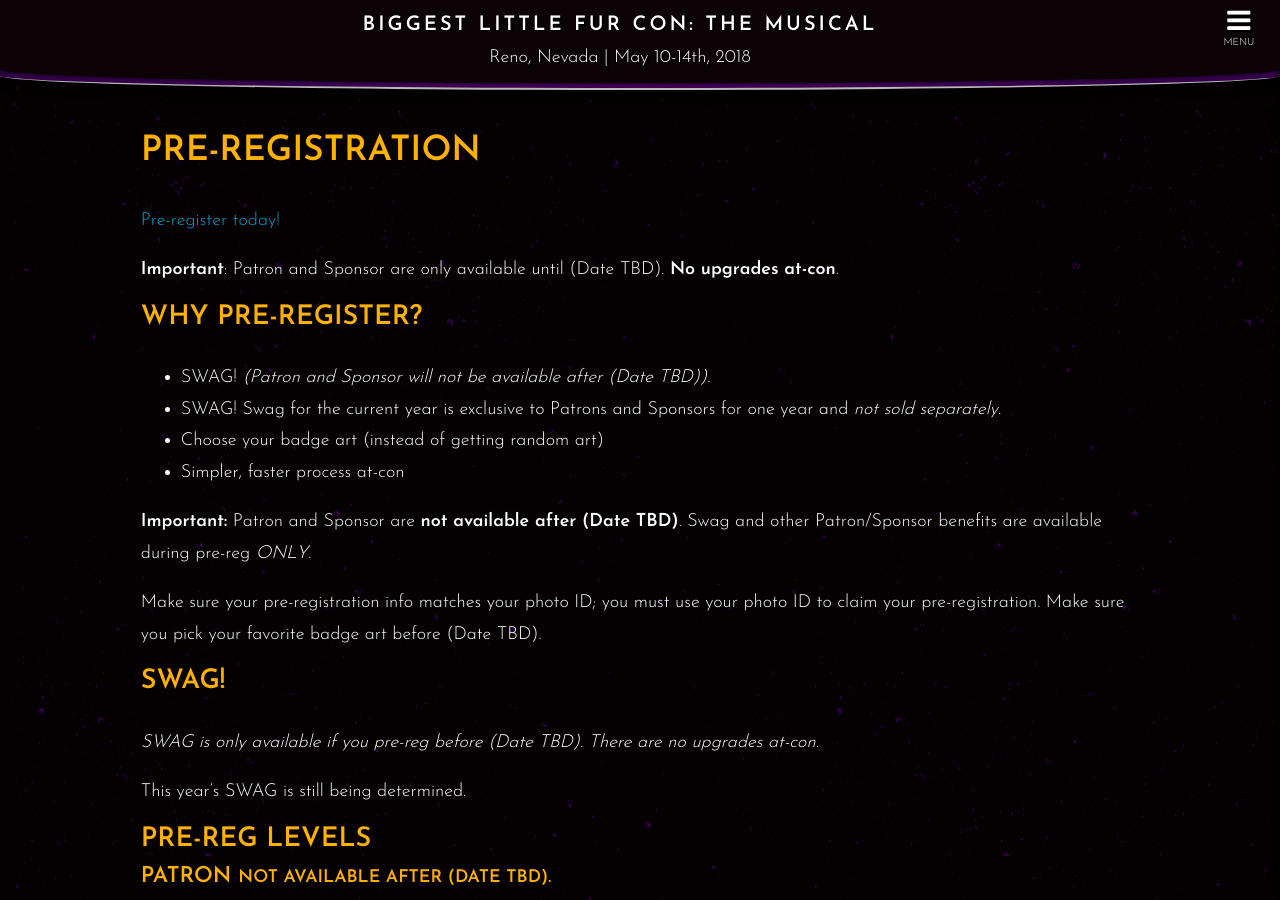
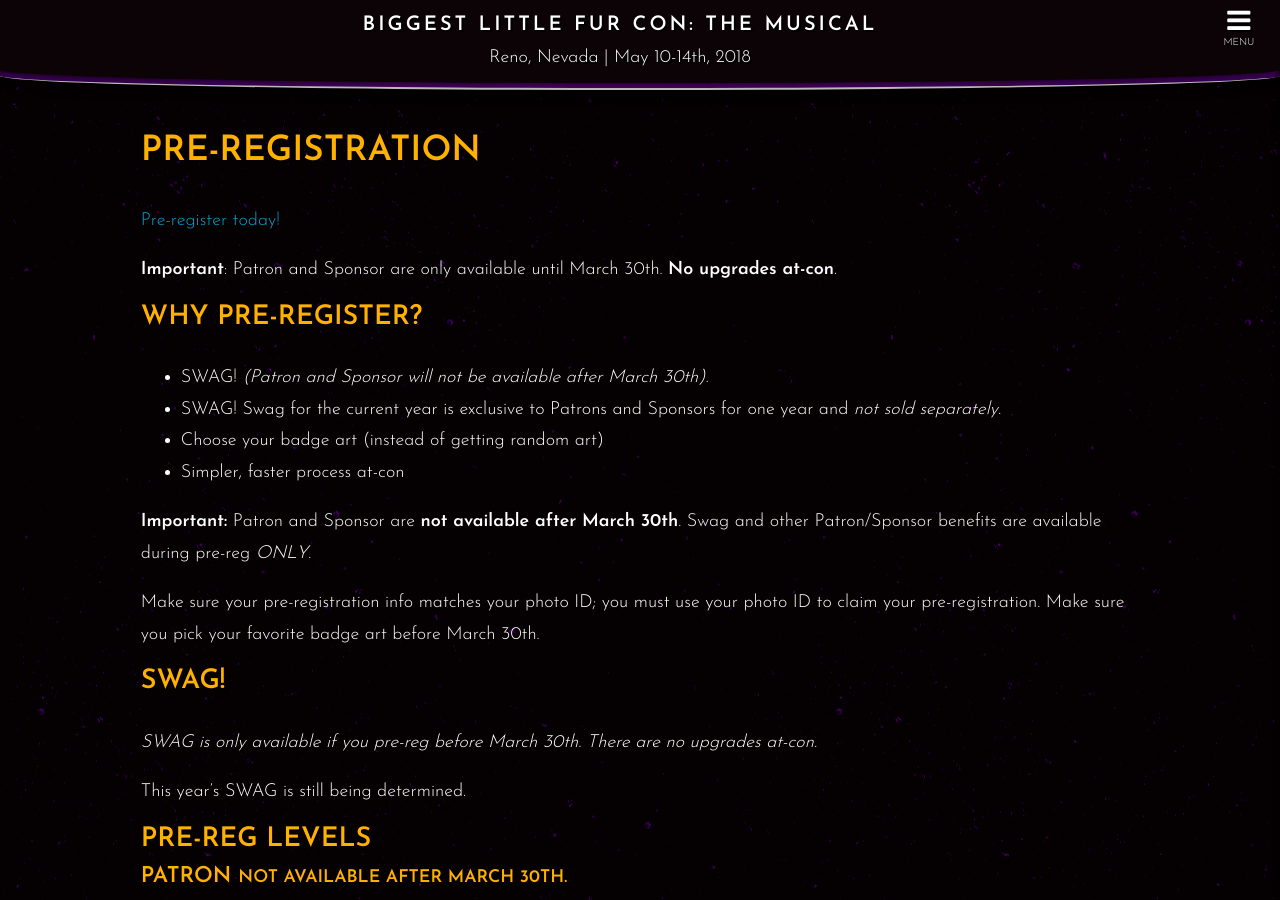
Before and after one commit to blfcweb/biggestlittlefc.github.io, a Jekyll site: the page built from register.md, in a window 1280 px wide and 900 px high, scrolled down 362 px. Built offline with Jekyll 4.4.1, drawn with Linux system fonts in a browser that asks for light colours; some of the changed text lies outside the part shown.

Commit message:
Added prices and pre-reg cutoff date

```diff
--- a/register.md
+++ b/register.md
@@ -1,14 +1,14 @@
 ---
 title: Registration
 prices:
-  patron: "$TBD"
-  sponsor: "$TBD"
-  prereg-attendee: "$TBD"
-  attendee: "$TBD"
-  saturday: "$TBD"
-  sunday: "$TBD"
+  patron: "$135"
+  sponsor: "$90"
+  prereg-attendee: "$50"
+  attendee: "$60"
+  saturday: "$45"
+  sunday: "$20"
 
-preregend : "(Date TBD)"
+preregend : "March 30th"
 layout: fullwidth
 ---
 <div class="one-full bg-one">
```
